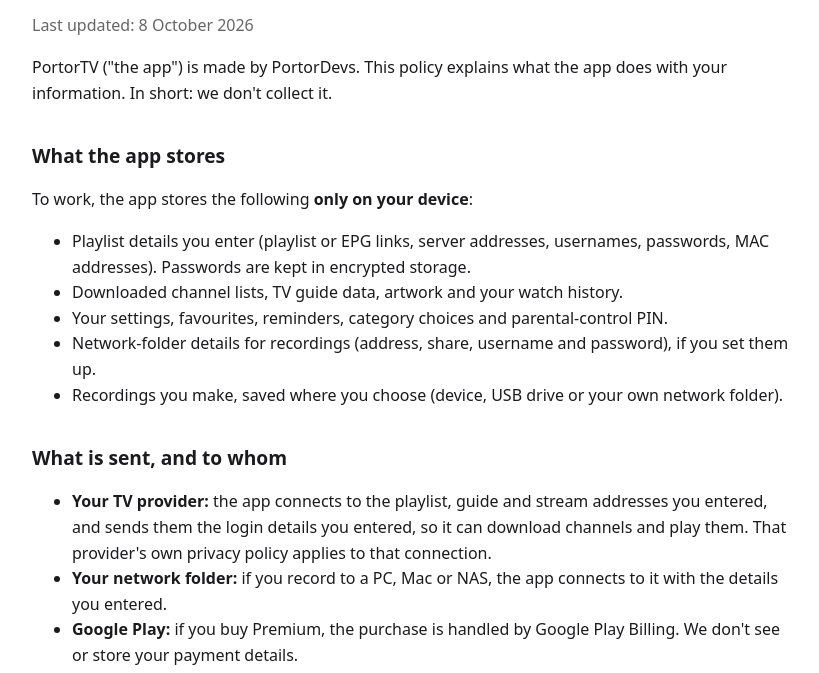
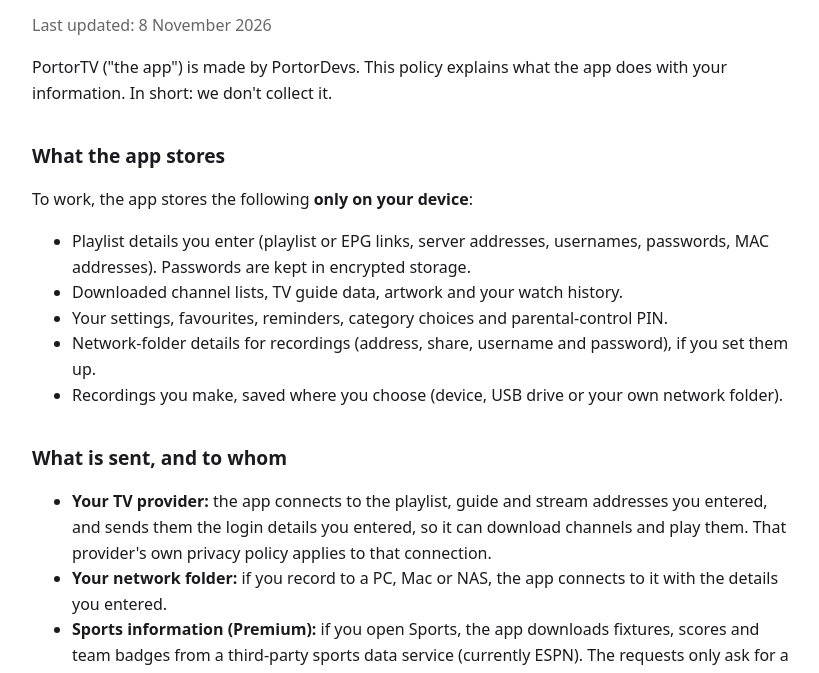
Before and after one commit to Portor25/portortv, a plain HTML site: page privacy-policy.html in a window 1280 px wide. Shown: the part 92-765 px from the top of the page, without its empty margins (228-1047 px from the left). Drawn offline with Linux system fonts and the light colour scheme.

Commit message:
Add files via upload

```diff
--- a/privacy-policy.html
+++ b/privacy-policy.html
@@ -13,7 +13,7 @@
 </head>
 <body>
 <h1>PortorTV Privacy Policy</h1>
-<p class="muted">Last updated: 8 October 2026</p>
+<p class="muted">Last updated: 8 November 2026</p>
 
 <p>PortorTV ("the app") is made by PortorDevs. This policy explains what the app does with your information. In short: we don't collect it.</p>
 
@@ -31,7 +31,8 @@
 <ul>
   <li><strong>Your TV provider:</strong> the app connects to the playlist, guide and stream addresses you entered, and sends them the login details you entered, so it can download channels and play them. That provider's own privacy policy applies to that connection.</li>
   <li><strong>Your network folder:</strong> if you record to a PC, Mac or NAS, the app connects to it with the details you entered.</li>
-  <li><strong>Google Play:</strong> if you buy Premium, the purchase is handled by Google Play Billing. We don't see or store your payment details.</li>
+  <li><strong>Sports information (Premium):</strong> if you open Sports, the app downloads fixtures, scores and team badges from a third-party sports data service (currently ESPN). The requests only ask for a sport and a date, but like any internet request they show that service your IP address. The teams and sports you follow stay on your device.</li>
+<li><strong>Google Play:</strong> if you buy Premium, the purchase is handled by Google Play Billing. We don't see or store your payment details.</li>
 </ul>
 <p><strong>Voice search:</strong> if you use the microphone in Search, your device's speech service (usually Google) turns your words into text. The app only receives the text, uses it for the search on your device and doesn't record or keep audio.</p>
 <p>PortorDevs does not receive, collect, sell or share any of your personal data. The app contains no advertising, analytics or tracking.</p>
```
